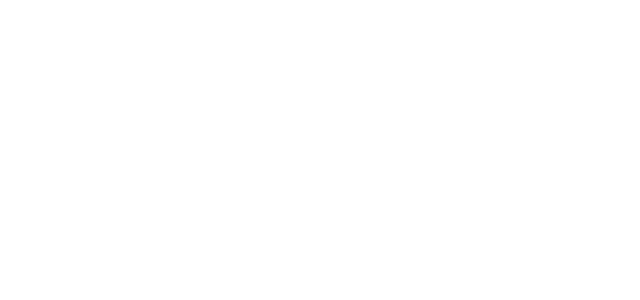
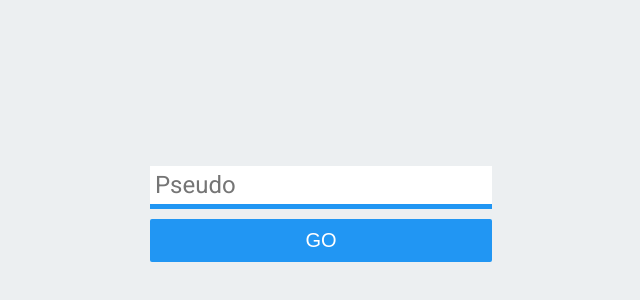
Before and after one commit to BenBishop40/Skilleos, a React (Create React App) app in the folder 02-chatbox-react-app/: page / in a window 1280 px wide. Shown: the part 186-486 px from the top of the page, without its empty margins (319-959 px from the left). Built offline with nearby package versions, Linux system fonts and the light colour scheme.

Commit message:
chatbox-bug pseudo en props dans App à fixer

```diff
--- a/02-chatbox-react-app/package.json
+++ b/02-chatbox-react-app/package.json
@@ -11,6 +11,7 @@
     "re-base": "^4.0.0",
     "react": "^18.2.0",
     "react-dom": "^18.2.0",
+    "react-router-dom": "^6.8.0",
     "react-scripts": "5.0.1",
     "web-vitals": "^2.1.4"
   },
--- a/02-chatbox-react-app/src/App.css
+++ b/02-chatbox-react-app/src/App.css
@@ -1,38 +1,196 @@
-.App {
-  text-align: center;
+/* ----------------------------
+	Typo
+---------------------------- */
+
+@import url('https://fonts.googleapis.com/css?family=Roboto');
+
+body, .box > *, textarea, input {
+	font-family: 'Roboto', sans-serif;
+	color: #1d1d1d;
+	overflow: hidden;
 }
 
-.App-logo {
-  height: 40vmin;
-  pointer-events: none;
+/* ----------------------------
+	STRUCTURE
+---------------------------- */
+html {
+  box-sizing: border-box;
 }
 
-@media (prefers-reduced-motion: no-preference) {
-  .App-logo {
-    animation: App-logo-spin infinite 20s linear;
-  }
+body {
+	padding: 0;
+	margin: 0;
+	font-size: 20px;
+}
+.connexionBox {
+	background-color: #eceff1;
+	display: flex;
+	justify-content: center;
+	align-items: center;
+	min-height: 100vh;
+}
+.connexion {
+	max-width: 500px;
+	font-size: 24px;
+}
+.connexion > * {
+	width: 100%;
+}
+.connexion > input {
+	box-sizing: border-box;
+	font-size: 24px;
+	padding: 5px;
+	border: 5px solid #2196F3;
+	border-width: 0 0 5px 0;
+	outline: none;
+}
+.box {
+	margin: auto;
+	display:flex;
+	justify-content: center;
+ 	flex-wrap: wrap;
+ 	align-items: flex-end;
+	width: 100%;
+	max-width: 500px;
+	height: calc(100vh - 100px);
+	padding: 50px 0;
+	/*border: 5px solid purple;*/
 }
 
-.App-header {
-  background-color: #282c34;
-  min-height: 100vh;
-  display: flex;
-  flex-direction: column;
-  align-items: center;
-  justify-content: center;
-  font-size: calc(10px + 2vmin);
-  color: white;
+.box > * {
+	width: 100%;
 }
 
-.App-link {
-  color: #61dafb;
+/* ----------------------------
+	MESSAGES
+---------------------------- */
+
+.messages {
+	flex: 1 1 100%;
+	/*border: 5px solid red;*/
+	box-sizing: border-box;
+	align-self: flex-end;
+	max-height: calc(100vh - 310px);
+	overflow-y: scroll;
+	-webkit-overflow-scrolling:touch;
 }
 
-@keyframes App-logo-spin {
-  from {
-    transform: rotate(0deg);
-  }
-  to {
-    transform: rotate(360deg);
-  }
+.messages::-webkit-scrollbar {
+    width: 0.4em;
 }
+
+.messages::-webkit-scrollbar-thumb {
+  background-color: #eceff1;
+}
+
+/* ----------------------------
+	MESSAGE
+---------------------------- */
+
+.message {
+	display: flex;
+	flex-direction: column;
+	align-items: flex-start;
+}
+
+.message > * {
+	padding: 5px 10px;
+	max-width: 75%;
+	border-radius: 2px;
+	margin: 10px 0;
+	overflow-wrap: break-word;
+	word-wrap: break-word;
+}
+
+.not-user-message {
+	background-color: #eceff1;
+	align-self: flex-start;
+	position: relative;
+}
+
+.not-user-message:after {
+	content: '';
+	position: absolute;
+	top: -7px;
+	left: 10px;
+	width: 0;
+	border-width: 0 10px 7px 0;
+	border-style: solid;
+	border-color: #eceff1 transparent;
+}
+
+.user-message {
+	background-color: #2196F3;
+	color: #fff;
+	align-self: flex-end;
+	position: relative;
+}
+
+.user-message:after {
+	content: '';
+	position: absolute;
+	bottom: -7px;
+	right: 10px;
+	width: 0;
+	border-width: 7px 0 0 10px;
+	border-style: solid;
+	border-color: #2196F3 transparent;
+}
+
+/* ----------------------------
+	FORMULAIRE
+---------------------------- */
+
+.form {
+	align-self: flex-end;
+}
+
+.form > * {
+	width: 100%;
+}
+
+textarea {
+	box-sizing: border-box;
+	height: 120px;
+	border: 5px solid #2196F3;
+	border-width: 0 0 5px 0;
+	background-color: #ECEFF1;
+	outline: none;
+	font-size: 20px;
+	padding: 5px 10px;
+}
+
+.info {
+	text-align: right;
+	padding-right: 5px;
+}
+
+button {
+	font-size: 20px;
+	border: none;
+	color: white;
+	background-color: #2196F3;
+	margin-top: 10px;
+	padding: 10px;
+	cursor: pointer;
+	border-radius: 2px;
+}
+
+button:disabled {
+	background-color: #eceff1;
+	cursor:not-allowed;
+	color: white;
+}
+
+/* ----------------------------
+	NotFound
+---------------------------- */
+
+.notFound {
+	display: flex;
+	justify-content: center;
+	align-items: center;
+	min-height: 100vh;
+	margin: 0;
+	background: #eceff1;
+}
--- a/02-chatbox-react-app/src/App.js
+++ b/02-chatbox-react-app/src/App.js
@@ -1,9 +1,30 @@
 import React, { Component } from "react";
 import "./App.css";
+import Formulaire from "./components/Formulaire";
+import Message from "./components/Message";
 
 class App extends Component {
+    state = {
+        messages: {},
+        pseudo: '',
+    };
+
+    addMessage = (message) => {
+        const messages = { ...this.state.messages };
+        messages[`message-${Date.now()}`] = message;
+        this.setState({ messages });
+    };
     render() {
-        return <div className="box" />;
+        return (
+            <div className="box">
+                <div>
+                    <div className="messages">
+                        <Message />
+                    </div>
+                </div>
+                <Formulaire addMessage={this.addMessage} />
+            </div>
+        );
     }
 }
 export default App;
--- /dev/null
+++ b/02-chatbox-react-app/src/components/Connexion.js
@@ -0,0 +1,41 @@
+import React, { Component } from "react";
+import { Navigate } from "react-router-dom";
+
+class Connexion extends Component {
+    state = {
+        pseudo: "",
+        goToChat: false,
+    };
+
+    handleChange = (event) => {
+        const pseudo = event.target.value;
+        this.setState({ pseudo });
+    };
+    handleSubmit = (event) => {
+        event.preventDefault();
+        this.setState({ goToChat: true });
+    };
+
+    render() {
+        if (this.state.goToChat) {
+            return <Navigate to={`/pseudo/${this.state.pseudo}`} />;
+        }
+
+        return (
+            <div className="connexionBox">
+                <form className="connexion" onSubmit={this.handleSubmit}>
+                    <input
+                        value={this.state.pseudo}
+                        onChange={this.handleChange}
+                        placeholder="Pseudo"
+                        type="text"
+                        required
+                    ></input>
+                    <button type="submit">GO</button>
+                </form>
+            </div>
+        );
+    }
+}
+
+export default Connexion;
--- /dev/null
+++ b/02-chatbox-react-app/src/components/Formulaire.js
@@ -0,0 +1,34 @@
+import React, { Component } from "react";
+
+class Formulaire extends Component {
+    state = {
+        message: "",
+    };
+
+    createMessage = () => {
+        const { addMessage, pseudo } = this.props;
+    };
+
+    handleSubmit = (event) => {
+        event.preventDefault();
+
+        console.log("Submit!");
+    };
+
+    handleChange = (event) => {
+        const message = event.target.value;
+        this.setState({ message });
+    };
+
+    render() {
+        return (
+            <form className="form" onSubmit={this.handleSubmit}>
+                <textarea value={this.state.message} onChange={this.handleChange} required maxLength="140"></textarea>
+                <div className="info">140</div>
+                <button type="submit">Envoyer!</button>
+            </form>
+        );
+    }
+}
+
+export default Formulaire;
--- /dev/null
+++ b/02-chatbox-react-app/src/components/Message.js
@@ -0,0 +1,7 @@
+import React from "react";
+
+const Message = () => {
+    return <p className="user-message">Mon message tarba</p>;
+};
+
+export default Message;
--- /dev/null
+++ b/02-chatbox-react-app/src/components/NotFound.js
@@ -0,0 +1,5 @@
+import React from "react";
+
+const NotFound = () => <h2 className="notFound">Y'a rien ici !</h2>;
+
+export default NotFound;
--- a/02-chatbox-react-app/src/index.js
+++ b/02-chatbox-react-app/src/index.js
@@ -1,14 +1,27 @@
-import React from 'react';
-import ReactDOM from 'react-dom/client';
-import './index.css';
-import App from './App';
-import reportWebVitals from './reportWebVitals';
+import React from "react";
+import ReactDOM from "react-dom/client";
+import "./index.css";
+import App from "./App";
+import Connexion from "./components/Connexion";
+import reportWebVitals from "./reportWebVitals";
+import { BrowserRouter, Routes, Route } from "react-router-dom";
+import NotFound from "./components/NotFound";
 
-const root = ReactDOM.createRoot(document.getElementById('root'));
+const Root = () => (
+    <BrowserRouter>
+        <Routes>
+            <Route exact path="/" element={<Connexion />} />
+            <Route path="/pseudo/:pseudo" element={<App />} />
+            <Route path="*" element={<NotFound />} />
+        </Routes>
+    </BrowserRouter>
+);
+
+const root = ReactDOM.createRoot(document.getElementById("root"));
 root.render(
-  <React.StrictMode>
-    <App />
-  </React.StrictMode>
+    <React.StrictMode>
+        <Root />
+    </React.StrictMode>
 );
 
 // If you want to start measuring performance in your app, pass a function
```
Also changed, not shown: 1 other file (tests, documents, lock files or other folders).
